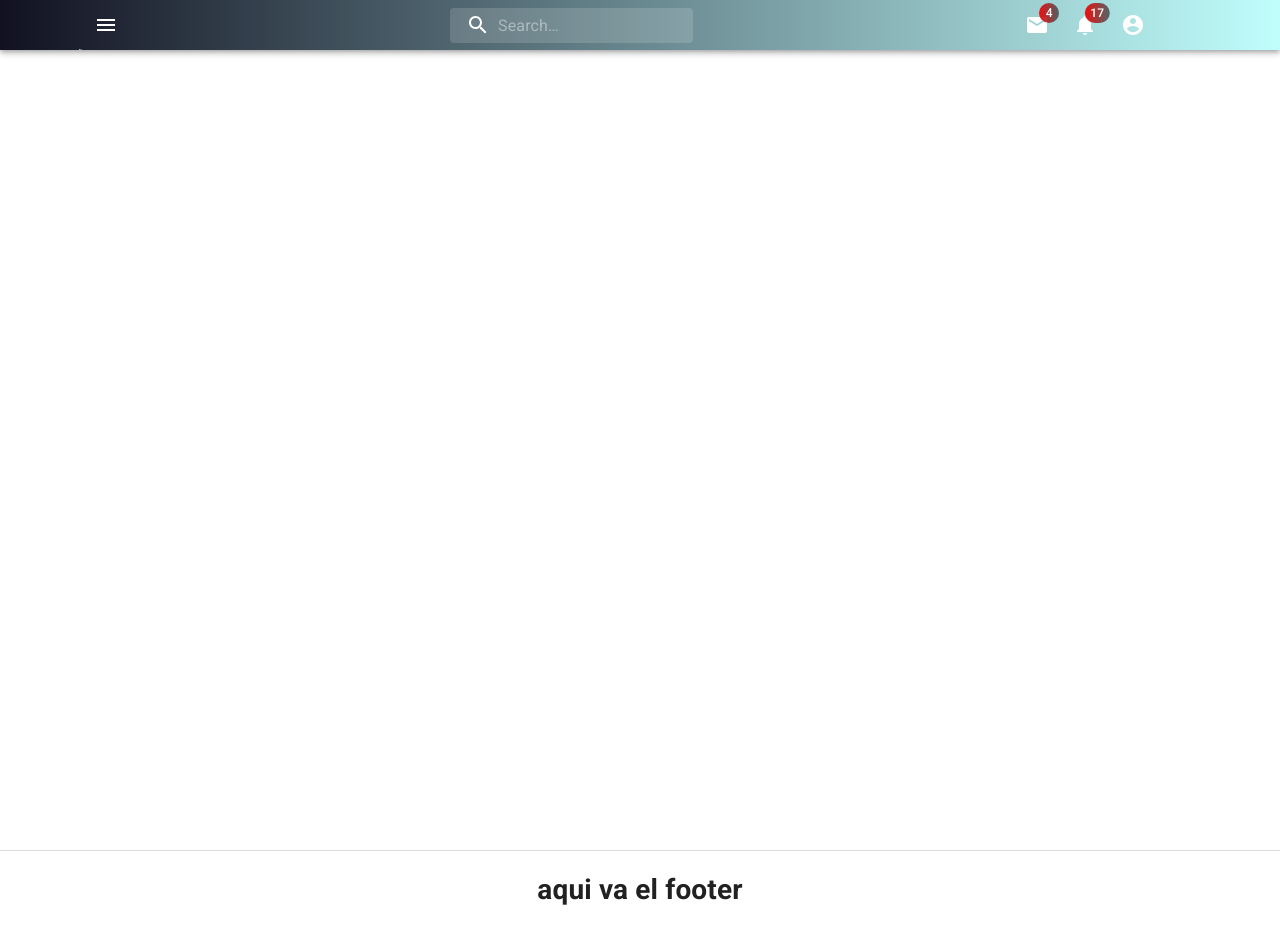
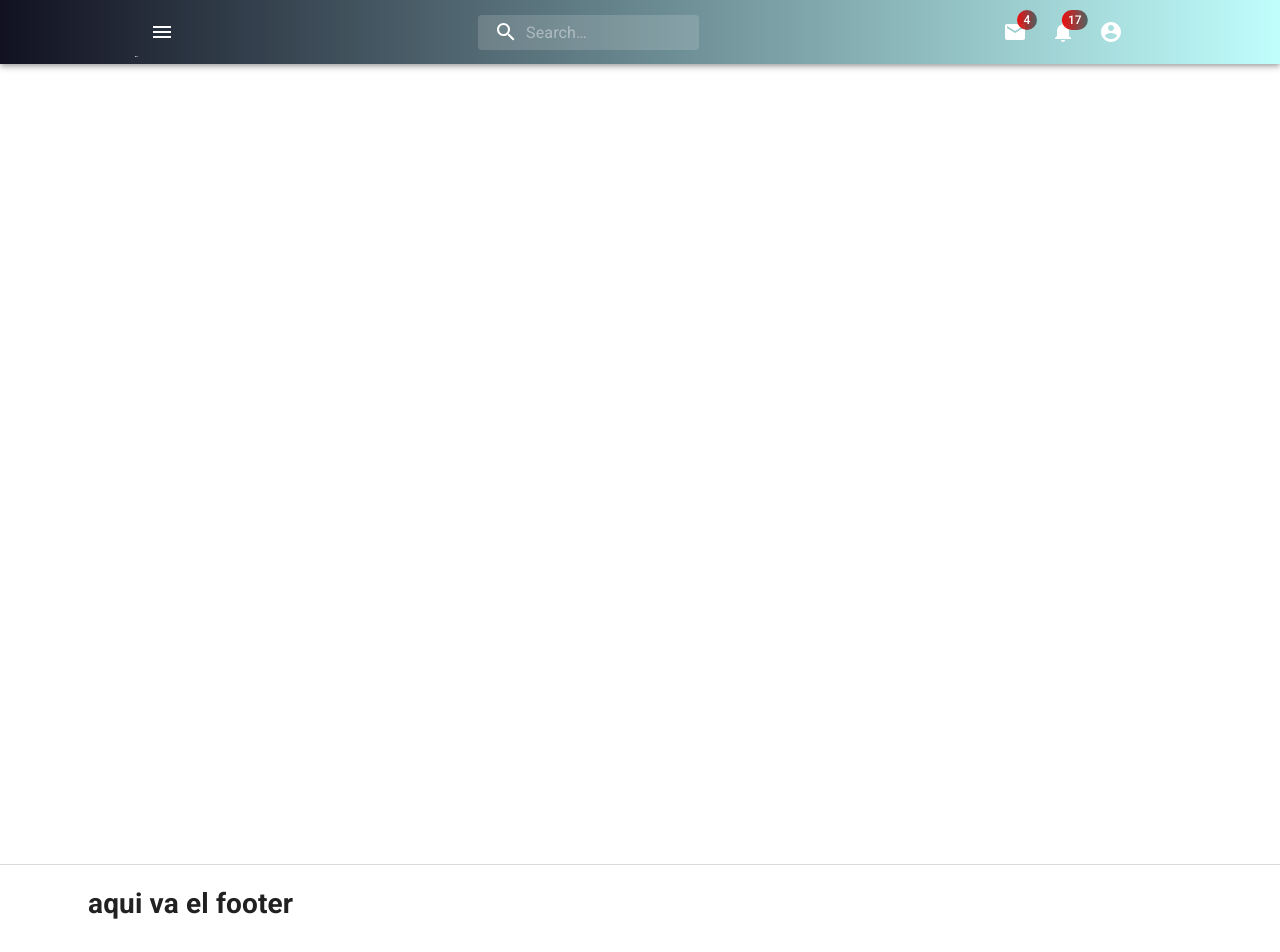
Before and after one commit to Harrisonlchr/first, a Next.js app: page / in a window 1280 px wide. Shown: the top 952 px of the page. Before the commit the page ends 929 px from the top, so only its background shows below. Built offline with nearby package versions, Linux system fonts and the light colour scheme.

Commit message:
container footer y navbar

```diff
--- a/components/footer.js
+++ b/components/footer.js
@@ -1,12 +1,12 @@
 import { makeStyles } from "@material-ui/core/styles";
+import { Container } from "@material-ui/core";
 
 const useStyles = makeStyles((theme) => ({
   footer: {
     borderTop: "1px solid #42424230",
-    display: "flex",
-    flexDirection: "row",
-    padding: "0 2rem",
-    justifyContent:"center"
+  },
+  containerFooter: {
+    height: theme.heightContainerFooter,
   },
 }));
 
@@ -14,7 +14,15 @@ export default function Footer() {
   const classes = useStyles();
   return (
     <footer className={classes.footer}>
-      <h1> aqui va el footer</h1>
+      <Container
+        fixed={false}
+        maxWidth={false}
+        classes={{
+          root: classes.containerFooter,
+        }}
+      >
+        <h1> aqui va el footer</h1>
+      </Container>
     </footer>
   );
 }
--- a/components/navBar.js
+++ b/components/navBar.js
@@ -1,5 +1,6 @@
 import React from "react";
 import { makeStyles } from "@material-ui/core/styles";
+import { Container } from "@material-ui/core";
 import AppBar from "@material-ui/core/AppBar";
 import IconButton from "@material-ui/core/IconButton";
 import Badge from "@material-ui/core/Badge";
@@ -23,10 +24,12 @@ const useStyles = makeStyles((theme) => ({
   },
   appBar: {
     background: theme.navBarColor,
+  },
+  containerNavbar: {
+    height: theme.heightContainerNavbar,
     display: "flex",
     flexDirection: "row",
     alignItems: "center",
-    padding: "0 2rem",
   },
 }));
 
@@ -35,8 +38,15 @@ export default function NavBar() {
 
   return (
     <AppBar className={classes.appBar} position="relative">
+      <Container
+        fixed={false}
+        maxWidth={false}
+        classes={{
+          root: classes.containerNavbar
+        }}
+      >
         <Logo />
-      <IconButton className={classes.menuButton} >
+        <IconButton className={classes.menuButton}>
           <MenuIcon />
         </IconButton>
 
@@ -47,15 +57,16 @@ export default function NavBar() {
               <MailIcon />
             </Badge>
           </IconButton>
-        <IconButton >
+          <IconButton>
             <Badge badgeContent={17}>
               <NotificationsIcon />
             </Badge>
           </IconButton>
-        <IconButton >
+          <IconButton>
             <AccountCircle />
           </IconButton>
         </div>
+      </Container>
     </AppBar>
   );
 }
--- a/pages/theme.js
+++ b/pages/theme.js
@@ -6,6 +6,11 @@ const primaryColor = "#556cd6";
 const secundaryColor = "#cccc";
 const badgeColor = "linear-gradient(0.25turn, #f10707f7, #0606068c)";
 const iconButtonColor = "white";
+
+const containerHeight = "100vh"
+const containerMaxWidth = "90vw"
+const heightContainerNavbar = "4rem"
+const heightContainerFooter = "6rem"
 
 // Create a theme instance.
 const theme = createMuiTheme({
@@ -26,8 +31,8 @@ const theme = createMuiTheme({
   overrides: {
     MuiContainer: {
       root: {
-        height: "100vh",
-        maxWidth: "90vw",
+        height: containerHeight,
+        maxWidth: containerMaxWidth,
       },
     },
     MuiBadge: {
@@ -42,6 +47,8 @@ const theme = createMuiTheme({
     },
   },
   navBarColor: colorDegradado,
+  heightContainerNavbar: heightContainerNavbar,
+  heightContainerFooter: heightContainerFooter
 });
 
 export default theme;
```
Lines whose indentation alone changed are shown as unchanged.
